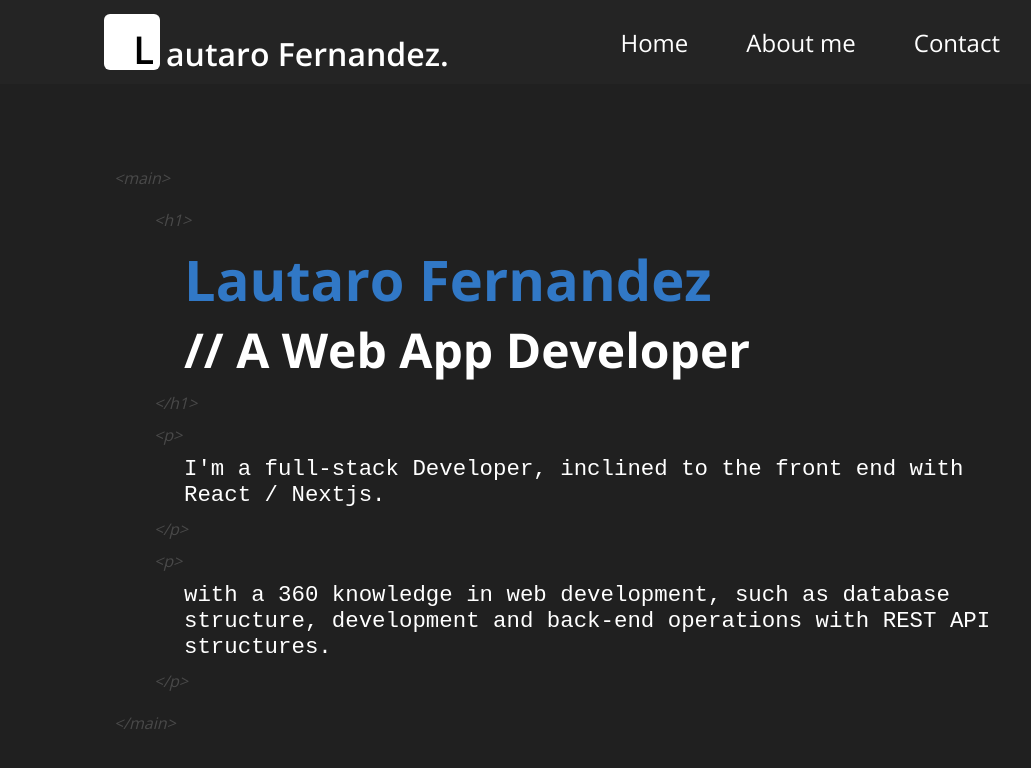
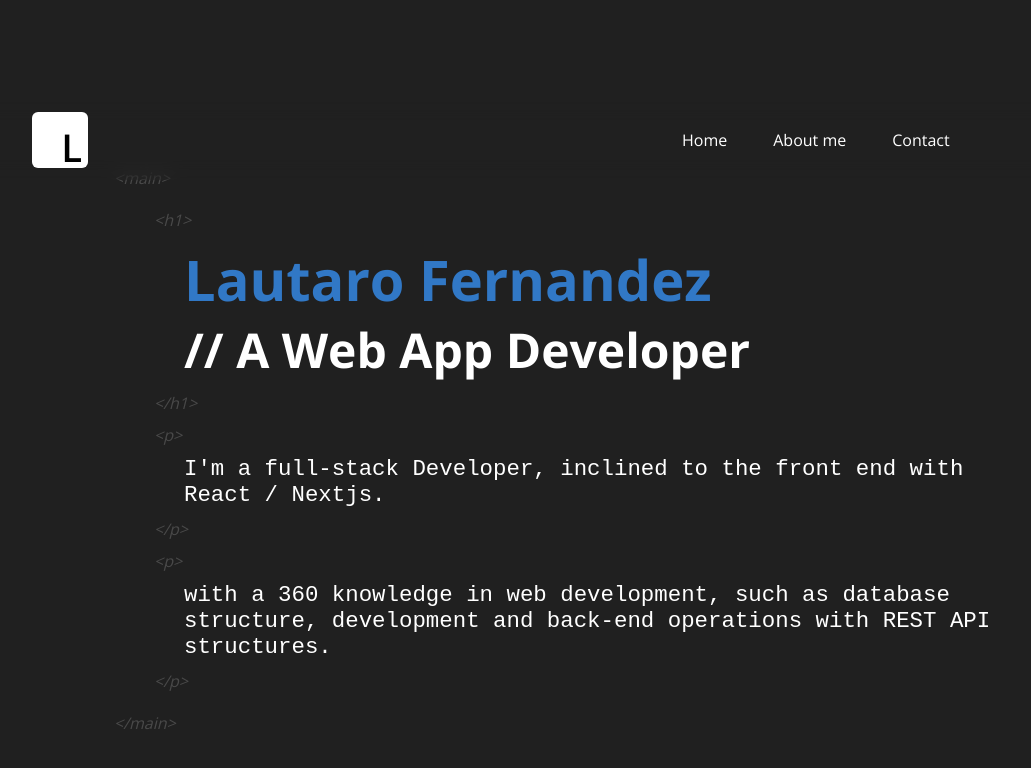
Before and after one commit to LautaroJSON/my-portfolio-Lautaro, a Next.js app: page /home in a window 1280 px wide. Shown: the top 768 px of the page, without its empty margins (88-1119 px from the left). Built offline with nearby package versions, Linux system fonts and the light colour scheme; a web font is replaced by a local one.

Commit message:
perf: new header

```diff
--- a/components/header/index.tsx
+++ b/components/header/index.tsx
@@ -1,6 +1,7 @@
-import { HeaderContent, LogoContainer } from "./styles"
+import { HeaderContent } from "./styles"
 // import Image from "next/image"
 import { Logo } from "components/logo"
+import Link from "next/link"
 
 interface ISection {
   name: string
@@ -14,19 +15,20 @@ interface IHeader {
 function Header({ sections }: IHeader) {
   return (
     <HeaderContent>
-      <LogoContainer>
+      <div className="slidein-disaper-class">
         <Logo />
-        <h1>autaro Fernandez.</h1>
-      </LogoContainer>
+      </div>
+      <nav>
         <ul>
           {sections.map((sec) => {
             return (
               <li key={sec?.name}>
-              <a href={sec.href}>{sec?.name}</a>
+                <Link href={sec.href}>{sec?.name}</Link>
               </li>
             )
           })}
         </ul>
+      </nav>
     </HeaderContent>
   )
 }
--- a/components/header/styles.tsx
+++ b/components/header/styles.tsx
@@ -1,39 +1,46 @@
 import styled from "styled-components"
 
 export const HeaderContent = styled.header`
-  display: flex;
+  position: fixed;
+  width: 100%;
+  box-sizing: border-box;
+  z-index: 2;
+  backdrop-filter: blur(10px);
+
+  display: grid;
+  grid-template-columns: 5fr 3fr;
+  /* background-color: var(--secondaty-color); */
   align-items: center;
-  justify-content: space-around;
+  padding: 12px 120px;
 
-  z-index: 2;
-
-  width: 100%;
-  top: 0;
-  padding: 0.6rem 12rem 0.6rem 12rem;
-  box-sizing: border-box;
-  background-color: var(--secondaty-color);
-  backdrop-filter: blur(10px);
-  white-space: nowrap;
-
-  position: fixed;
+  nav {
+    height: 100%;
+  }
 
   ul {
     display: flex;
+    gap: 46px;
+    margin: 0px;
+    height: 100%;
+
+    align-items: center;
+
     list-style: none;
-    gap: 58px;
+    padding: 0px;
+    white-space: nowrap;
   }
 
   a {
+    animation-delay: 0.6s;
     animation: slidein-disaper 0.8s;
     animation-fill-mode: forwards;
     visibility: hidden;
-    animation-delay: 0.6s;
+
     position: relative;
     text-decoration: none;
     color: white;
     cursor: pointer;
-    /* padding: 10px; */
-    font-size: 1.5rem;
+    font-size: 1rem;
   }
 
   a:active {
@@ -49,10 +56,10 @@ export const HeaderContent = styled.header`
     content: "";
     position: absolute;
     background-color: var(--primary-color);
-    bottom: 0;
+    bottom: -4px;
     left: 0;
-    width: 0%;
-    height: 5%;
+    width: 0;
+    height: 4px;
     transition: width 0.3s ease-in-out;
   }
 
@@ -60,16 +67,39 @@ export const HeaderContent = styled.header`
     width: 100%;
   }
 
-  @keyframes slidein {
-    from {
-      position: relative;
-      top: 30px;
-      color: transparent;
+  .slidein-disaper-class {
+    /* animation-delay: 1s; */
+    animation: slidein-disaper 1s;
+    animation-fill-mode: forwards;
+    visibility: hidden;
+  }
+
+  @media (max-width: 1045px) {
+    grid-template-columns: 2fr 1fr;
+    padding: 12px 80px;
+
+    ul {
+      gap: 30px;
+    }
+    /* padding:  */
+    a {
+      padding: 0;
+      font-size: 1.2rem;
+    }
+  }
+
+  @media (max-width: 540px) {
+    padding: 8px 20px;
+
+    a {
+      padding: 0;
+      font-size: 1rem;
     }
 
-    to {
-      position: relative;
-      top: 0px;
+    ul {
+      padding: 0px;
+      gap: 16px;
+      align-items: center;
     }
   }
 
@@ -86,57 +116,4 @@ export const HeaderContent = styled.header`
       top: 0px;
     }
   }
-
-  @media (max-width: 540px) {
-    gap: 30px;
-    padding: 0.3rem 4rem;
-
-    a {
-      padding: 0;
-      font-size: 1rem;
-    }
-
-    ul {
-      padding: 0px;
-      gap: 20px;
-    }
-  }
-
-  @media (max-width: 540px) {
-    gap: 30px;
-    padding: 0.3rem 4rem;
-
-    a {
-      padding: 0;
-      font-size: 1rem;
-    }
-
-    ul {
-      padding: 0px;
-      gap: 20px;
-    }
-  }
 `
-
-export const LogoContainer = styled.div`
-  display: flex;
-  width: 100%;
-  gap: 4px;
-  animation: slidein-disaper 0.8s;
-
-  h1 {
-    position: relative;
-    bottom: -18px;
-    left: 2px;
-    margin: 0px;
-    font-weight: 600;
-  }
-
-  @media (max-width: 1045px) {
-    h1 {
-      display: none;
-    }
-  }
-
-  transition: 0.2s;
-`
```
Lines whose indentation alone changed are shown as unchanged.
